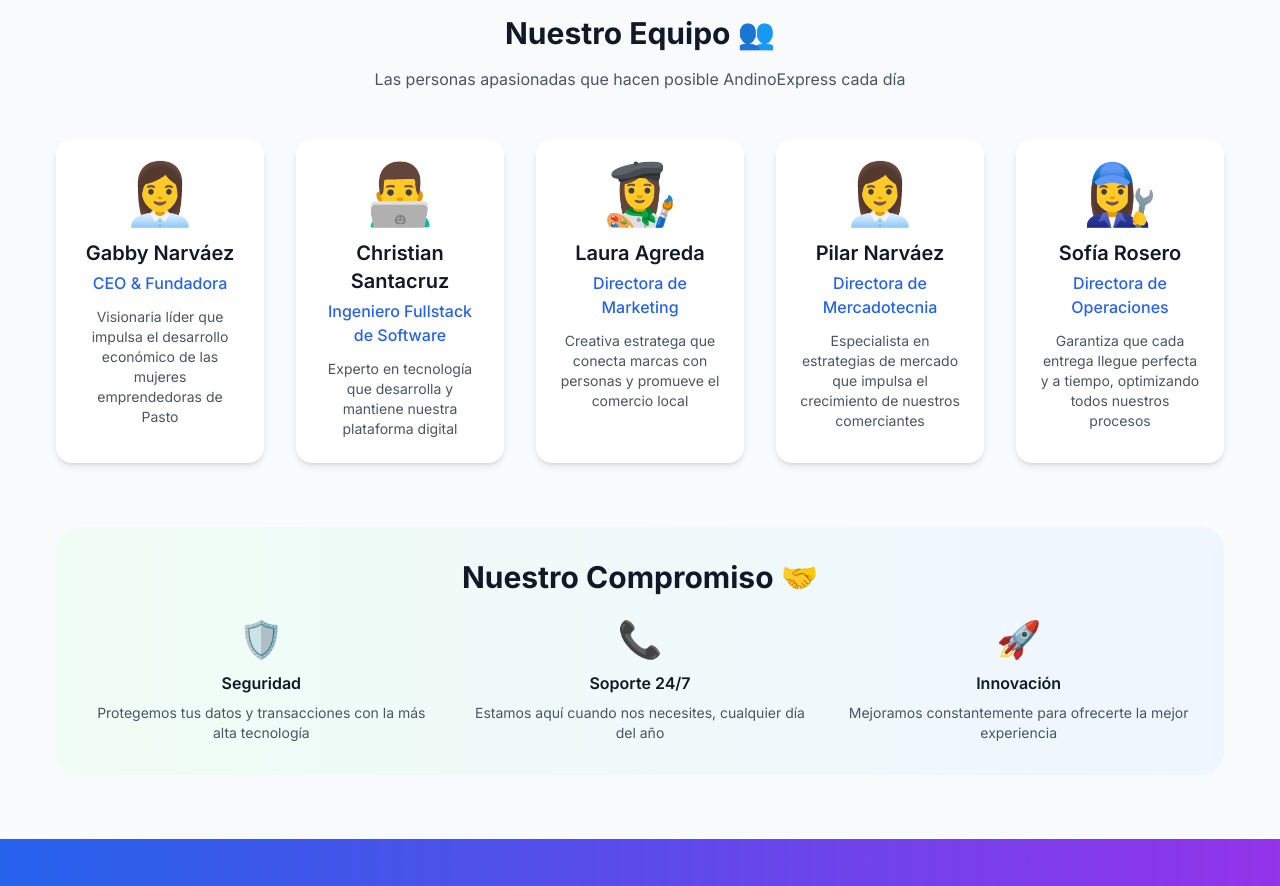
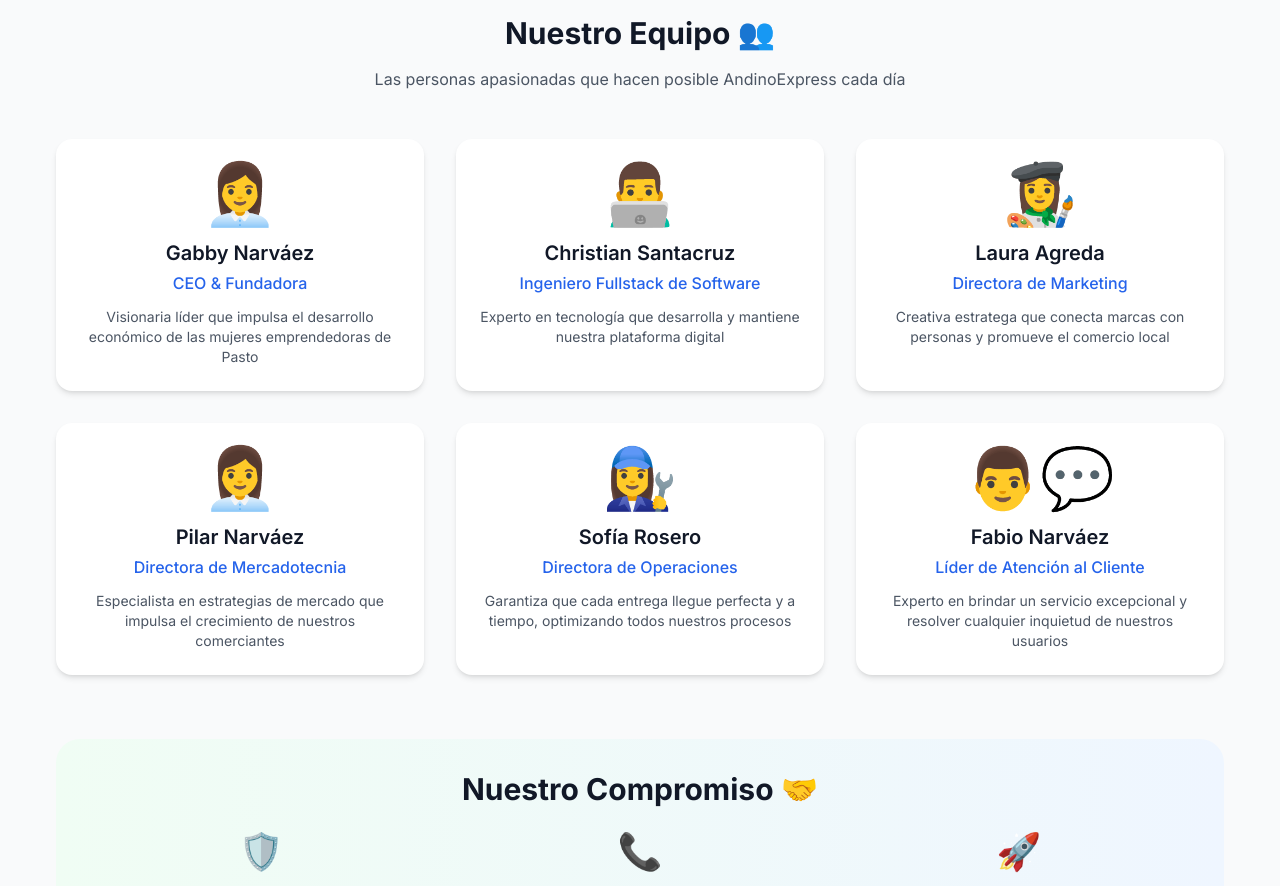
Before and after one commit to ChrispinSantacruz/ComercializadoraSPG, a React (Create React App) app in the folder frontend/: page /sobre-nosotros in a window 1280 px wide. Shown: the part 2440-3326 px from the top of the page. Built offline with nearby package versions, Linux system fonts and the light colour scheme; no server answers.

Commit message:
feat: Update About Us page to include new team member and adjust layout

```diff
--- a/frontend/src/pages/AboutUsPage.tsx
+++ b/frontend/src/pages/AboutUsPage.tsx
@@ -74,6 +74,12 @@
       role: 'Directora de Operaciones',
       image: '👩‍🔧',
       description: 'Garantiza que cada entrega llegue perfecta y a tiempo, optimizando todos nuestros procesos'
+    },
+    {
+      name: 'Fabio Narváez',
+      role: 'Líder de Atención al Cliente',
+      image: '👨‍💬',
+      description: 'Experto en brindar un servicio excepcional y resolver cualquier inquietud de nuestros usuarios'
     }
   ];
 
@@ -225,7 +231,7 @@
             </p>
           </div>
 
-          <div className="grid md:grid-cols-2 lg:grid-cols-5 gap-8">
+          <div className="grid md:grid-cols-2 lg:grid-cols-3 gap-8">
             {team.map((member, index) => (
               <div key={index} className="bg-white rounded-xl shadow-md p-6 text-center hover:shadow-lg transition-shadow">
                 <div className="text-6xl mb-4">{member.image}</div>
```
Also changed, not shown: 1 other file (tests, documents, lock files or other folders).
